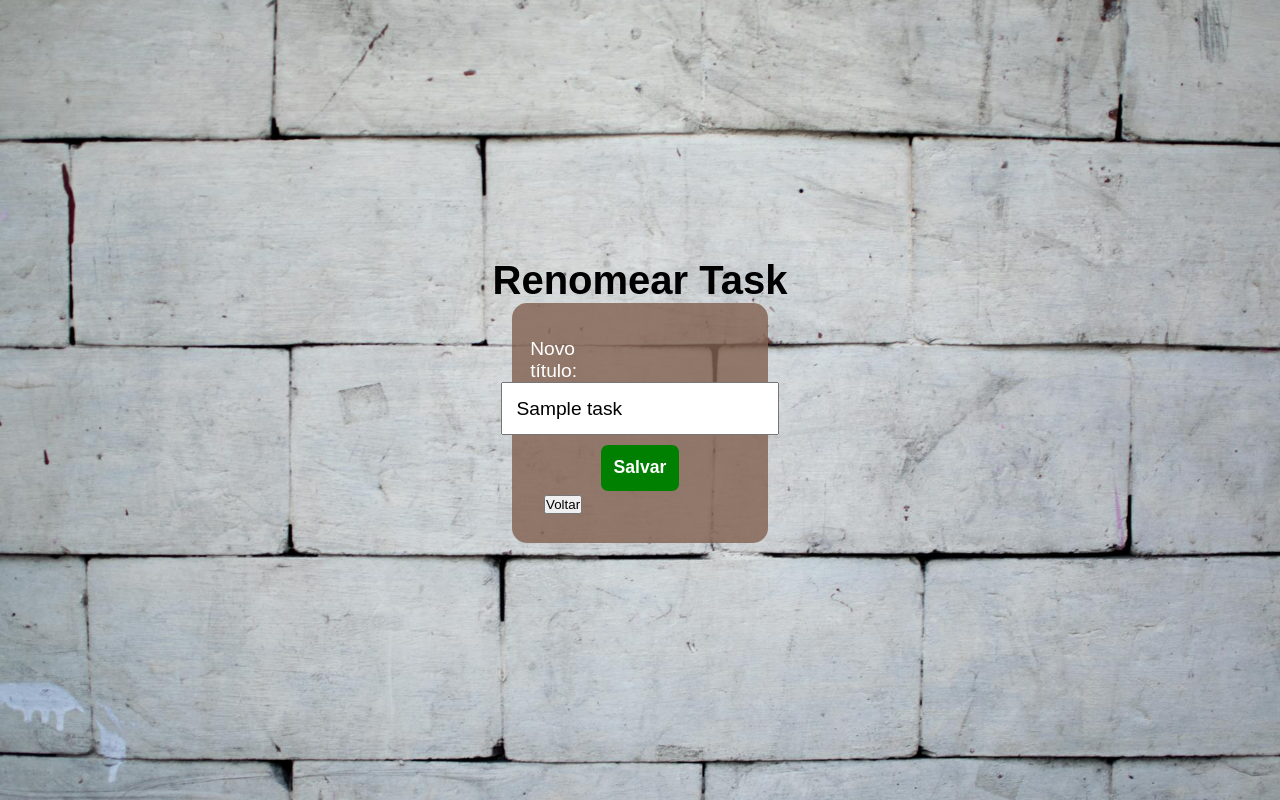
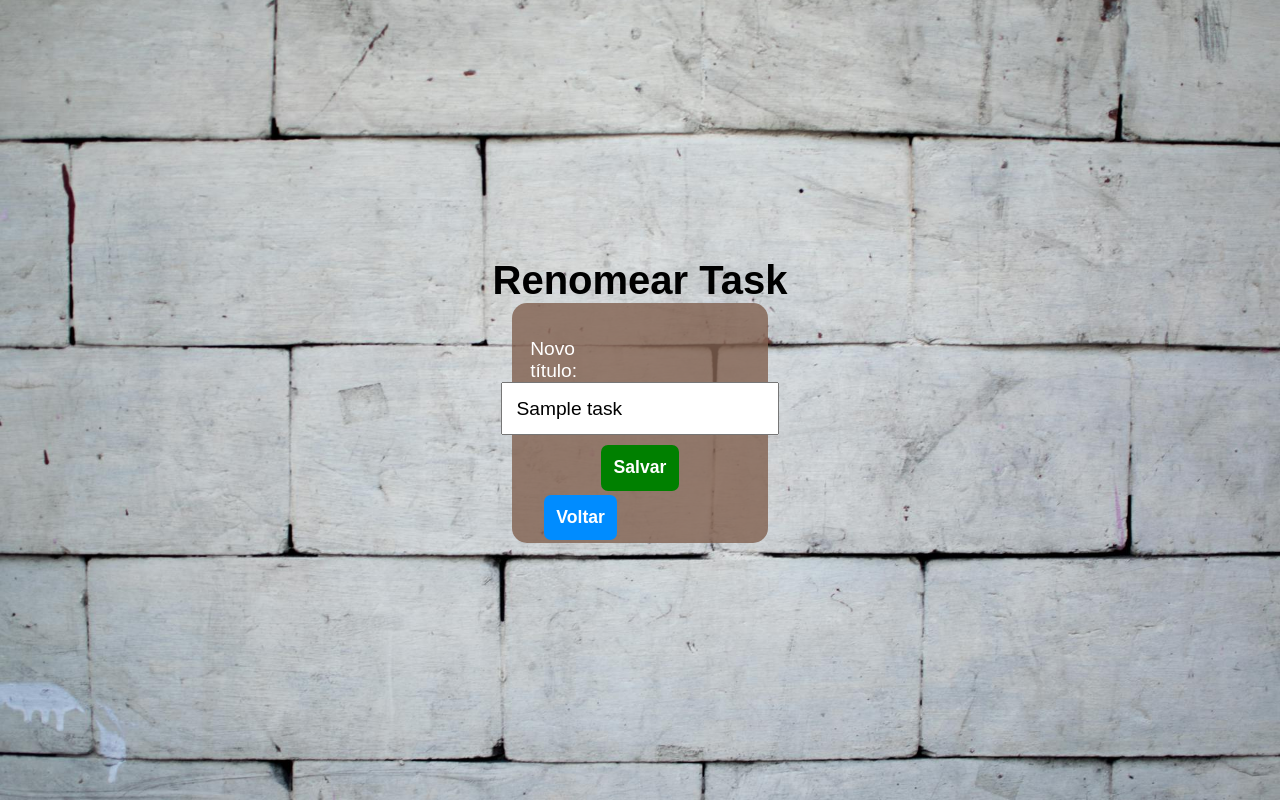
Before and after one commit to LeonardoHenriqueFR01/Too-Do-List, a Flask app: page /rename/1 in a window 1280 px wide. Run offline with Flask 3, Linux system fonts and the light colour scheme; tables that the repository leaves empty hold one stand-in row (values such as "Sample post").

Commit message:
finally commit

```diff
--- a/app/static/css/rename.css
+++ b/app/static/css/rename.css
@@ -58,3 +58,18 @@
     background-color: green;
     cursor: pointer;
 }
+
+.container > .content > a > button {
+    padding: .7em;
+    font-size: 1.1em;
+    font-weight: bold;
+    border: none;
+    border-radius: 7px;
+    color: #fff;
+    background-color: rgb(0, 140, 255);
+    cursor: pointer;
+}
+
+.container > .content > a > button:hover {
+    padding: .8em;
+}
--- a/app/templates/view_tasks.html
+++ b/app/templates/view_tasks.html
@@ -1,11 +1,14 @@
 <!DOCTYPE html>
+
 <html lang="pt-br">
 
 <head>
+
     <meta charset="UTF-8">
     <meta name="viewport" content="width=device-width, initial-scale=1.0">
     <title>Minhas Tasks</title>
     <link rel="stylesheet" href="{{ url_for('static', filename='css/view_tasks.css') }}">
+
 </head>
 
 <body>
```
Also changed, not shown: app/static/css/view_tasks.css (+7 -0 lines), instance/tasks.db.
